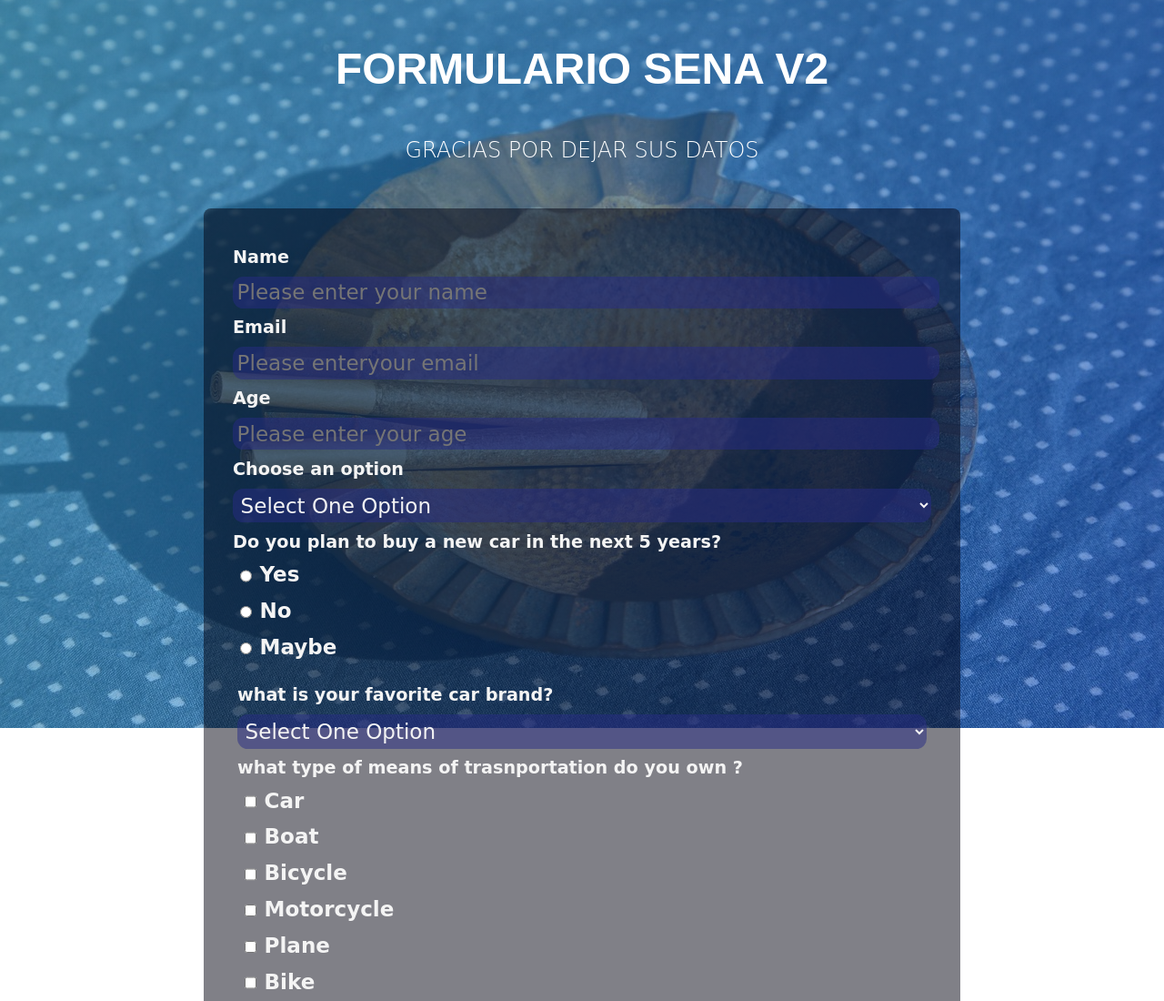
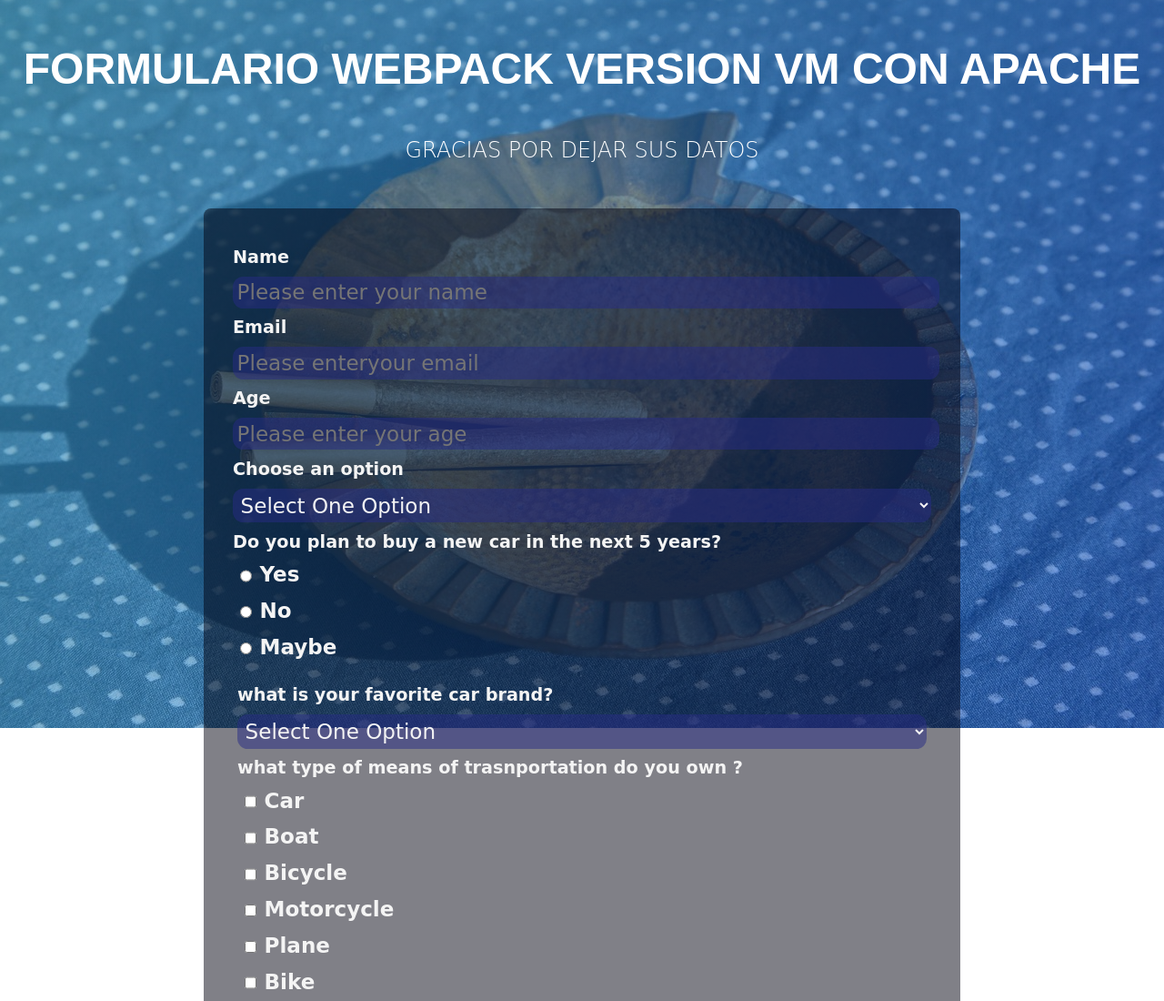
Before and after one commit to soy9703/formularioFinal, a website built with webpack: page src/index.html in a window 1280 px wide. Shown: the top 1100 px of the page at 91% size. Built offline with nearby package versions, Linux system fonts and the light colour scheme.

Commit message:
:sparkles: subiendo workflow apache

```diff
--- a/src/index.html
+++ b/src/index.html
@@ -6,7 +6,7 @@
     <title>Formulario  FINAL</title>
 </head>
 <body>
-    <h1 id="title">FORMULARIO SENA V2</h1>
+    <h1 id="title">FORMULARIO WEBPACK VERSION VM CON APACHE</h1>
     <p id="description">
     GRACIAS POR DEJAR SUS DATOS
     </p>
```
